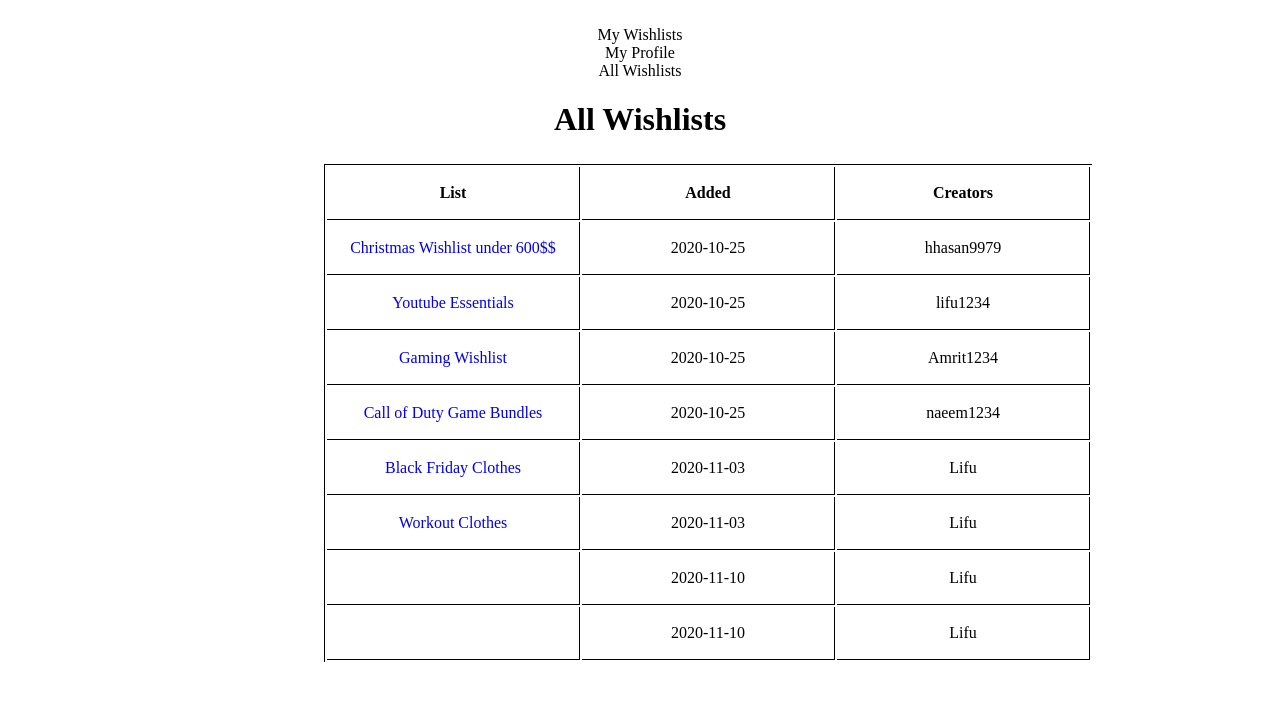
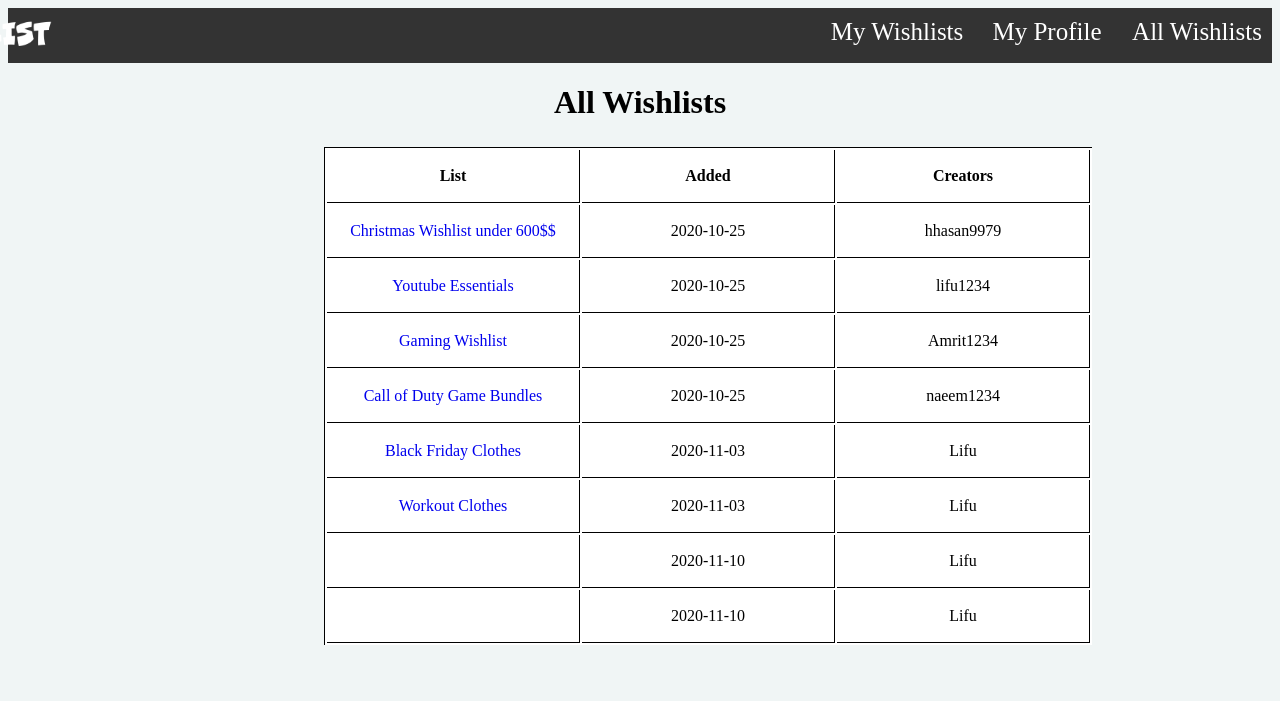
Before and after one commit to WebDesignHMA/Elysian-Wishlist, a Flask app: page /wishlists/ in a window 1280 px wide. Shown: the top 701 px of the page. Run offline with Flask 2, Linux system fonts and the light colour scheme; data comes from the database, SQL or seed files in the repository; both versions use the stored data as it was after the commit.

Commit message:
add style changes

```diff
--- a/elysian_wishlist/static/styles/pages.css
+++ b/elysian_wishlist/static/styles/pages.css
@@ -1,6 +1,6 @@
 
 body {
-  background-color: white;
+  background-color: #f0f5f5;
 }
 
 h1,h4 {
@@ -33,18 +33,17 @@ h1,h4 {
   text-decoration-line: none;
 }
 
-.form {
+.List-Table {
   position: relative;
-  left: 43%;
+  left: 10%;
+  border: 1px solid black;
+  margin-bottom: 20px;
 }
 
-.List-Table {
-  position: relative;
-  left: 19%;
-  /* border-top: 1px solid black;
-  border-bottom: 1px solid black;  */
-  border: 1px solid black;
-  margin-bottom: 20px;
+.Item-Row {
+  background-color: #e1eaea;
+  height: 200px;
+  font-size: 20px;
 }
 
 .Item-Name {
@@ -54,17 +53,72 @@ h1,h4 {
 }
 
 .Item-Price {
-  padding-right: 20px;
+  text-align: center;
+  width: 120px;
 }
 
 .Item-Date-Added {
-  padding-right: 20px;
+  text-align: center;
+  width: 120px;
 }
 
 .Item-Actions {
-  padding-right: 20px;
+  text-align:center;
+  width: 100px;
 }
 
 .Item-Image {
   padding-left: 20px;
+  height: 200px;
+  width: auto;
 }
+
+.Navigation-Bar {
+  display: flex;
+  flex-direction: row;
+  justify-content: flex-end;
+  background-color: #333;
+  margin: 0;
+  padding: 0;
+}
+
+.Navbar-Item  {
+  text-decoration: none;
+  font-size: 25px;
+  width: 150px;
+  height: 45px;
+  text-align: center;
+  color: white;
+  padding-top: 10px;
+}
+
+.Navbar-Item:hover {
+  background-color: #111;
+}
+
+.Wishlist-Logo {
+  position: relative;
+  right: 60%;
+  height:55px;
+  width: auto;
+}
+
+.form {
+  position: relative;
+  left: 32%;
+}
+
+.Add-List-Input {
+  width: 550px;
+  height: 35px;
+  border-radius: 18px;
+}
+
+.Add-List-Submit {
+  font-size: 21px;
+  border: none;
+  position: relative;
+  padding-top: 4.5px;
+  right: 2.5%;
+  background-color: white;
+}
--- a/elysian_wishlist/templates/base.html
+++ b/elysian_wishlist/templates/base.html
@@ -8,14 +8,13 @@
     {% block head %}{% endblock %}
 </head>
 <body>
-    <div style="text-align: center;">
-        <br>
-        <a class="Nav-Links" href="/">My Wishlists</a>
-        <br>
-        <a class="Nav-Links" href="/profile">My Profile</a>
-        <br>
-        <a class="Nav-Links" href="/wishlists">All Wishlists</a>
+    <div class="Navigation-Bar">
+        <img class="Wishlist-Logo" src="../static/graphics/wishlist_logo.png" />
+        <a class="Navbar-Item" href="/">My Wishlists</a>
+        <a class="Navbar-Item" href="/profile">My Profile</a>
+        <a class="Navbar-Item" href="/wishlists">All Wishlists</a>
     </div>
     {% block body %}{% endblock %}
 </body>
+
 </html>
--- a/elysian_wishlist/templates/list.html
+++ b/elysian_wishlist/templates/list.html
@@ -12,16 +12,16 @@
     <h4 style="text-align: center">There are no sub lists of selected wishlist. <br> Create one below!</h4>
     {% else %}
     <table class="List-Table">
-        <tr>
+        <!-- <tr>
             <th>Image</th>
             <th>Item</th>
             <th>Prices</th>
             <th>Added</th>
             <th>Actions</th>
-        </tr>
+        </tr> -->
         {% for sublist in result.1 %}
             <tr class="Item-Row">
-                <td class="Item-Image"><img src={{ sublist.image_file }}  width="120" height="90"></td>
+                <td class="Item-Image"><img src={{ sublist.image_file }}></td>
                 <td class="Item-Name">{{ sublist.child_content }}</td>
                 <td class="Item-Price">{{ sublist.prices }}</td>
                 <td class="Item-Date-Added">{{ sublist.date_created.date() }}</td>
```
Also changed, not shown: elysian_wishlist/static/styles/auth.css (+31 -0 lines), elysian_wishlist/static/styles/main.css (+32 -1 lines), elysian_wishlist/templates/index.html (+9 -2 lines), elysian_wishlist/auth.db, elysian_wishlist/static/graphics/wishlist_logo.png (added), 1 other file.
